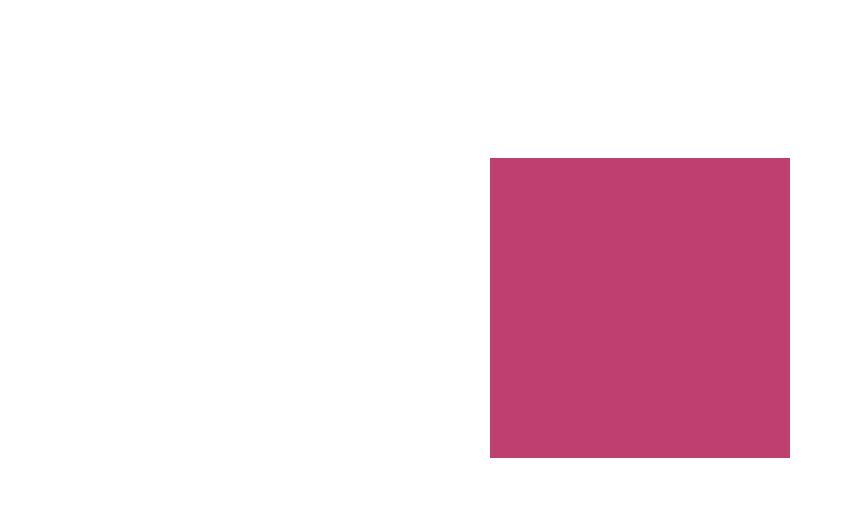
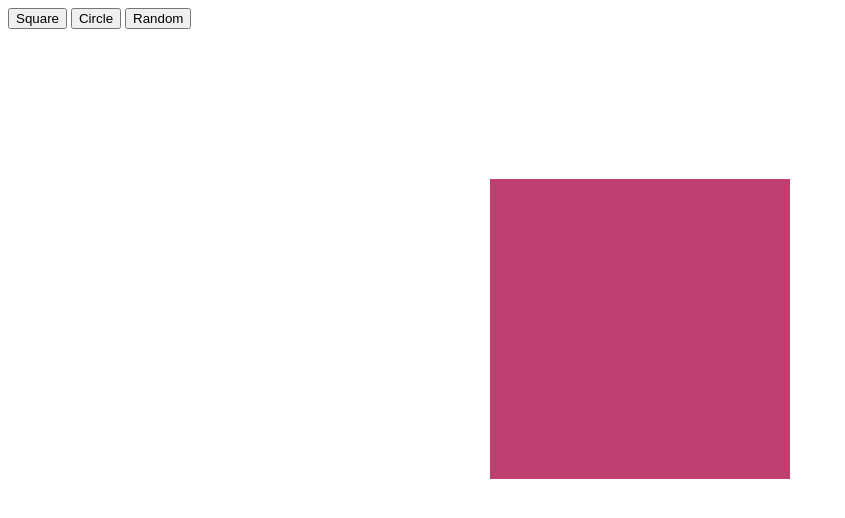
Before and after one commit to ukanlei/play-with-shapes, a plain HTML site: page index.html in a window 1280 px wide. Shown: the whole page, without its empty margins (0-845 px from the left). Drawn offline with Linux system fonts and the light colour scheme.

Commit message:
Add buttons for shape selection

```diff
--- a/index.html
+++ b/index.html
@@ -5,13 +5,16 @@
     <meta http-equiv="X-UA-Compatible" content="IE=edge">
     <meta name="viewport" content="width=device-width, initial-scale=1.0">
 
-    <title>Canvas</title>
-
     <link href="style.css" rel="stylesheet">
     <script type="text/javascript" src="canvas.js" async></script>
 </head>
 
 <body>
+    <div>
+        <button type="button">Square</button>
+        <button type="button">Circle</button>
+        <button type="button">Random</button>
+    </div>
     <canvas width="600" height="600"></canvas>
 </body>
 </html>
```
